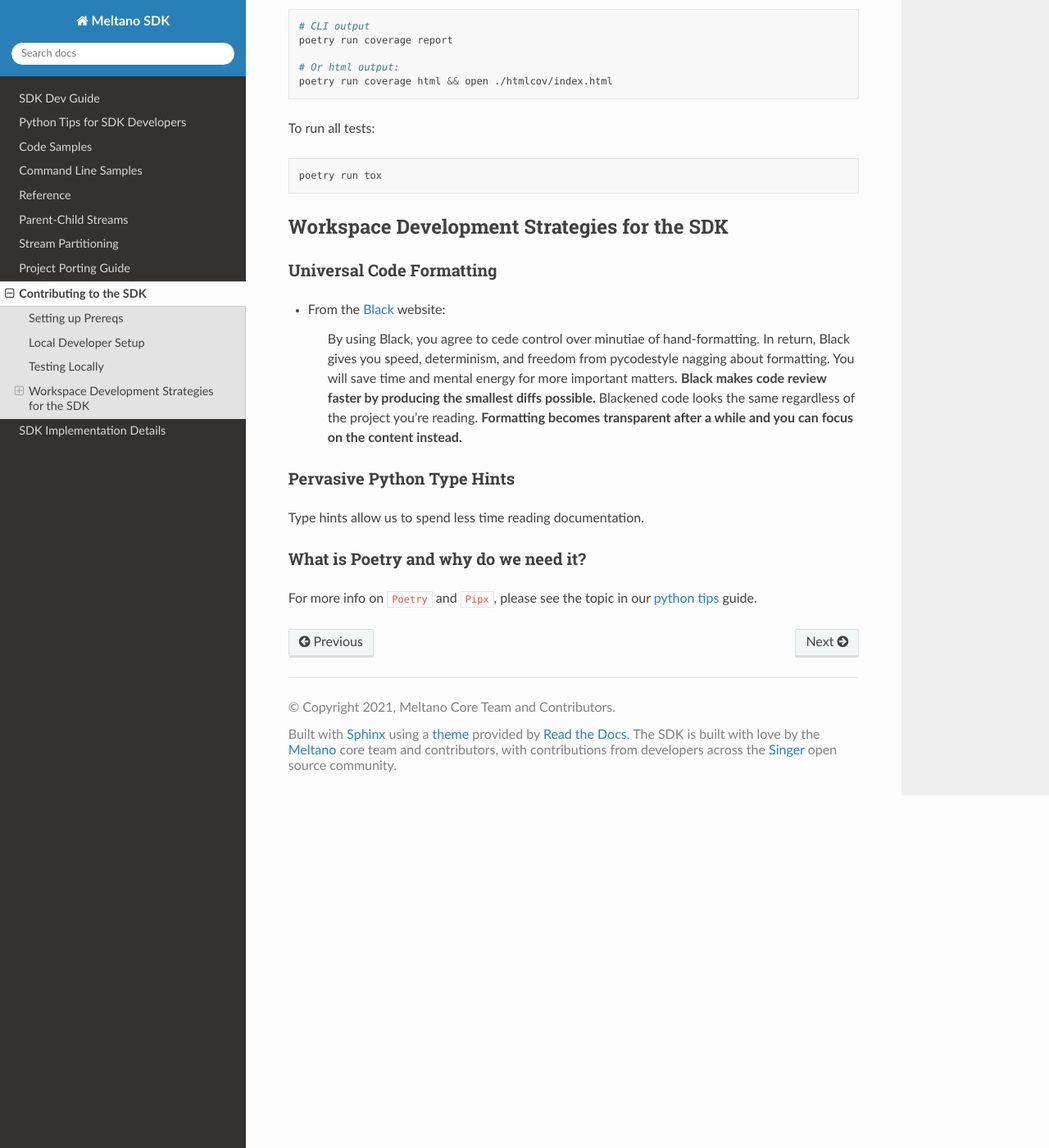
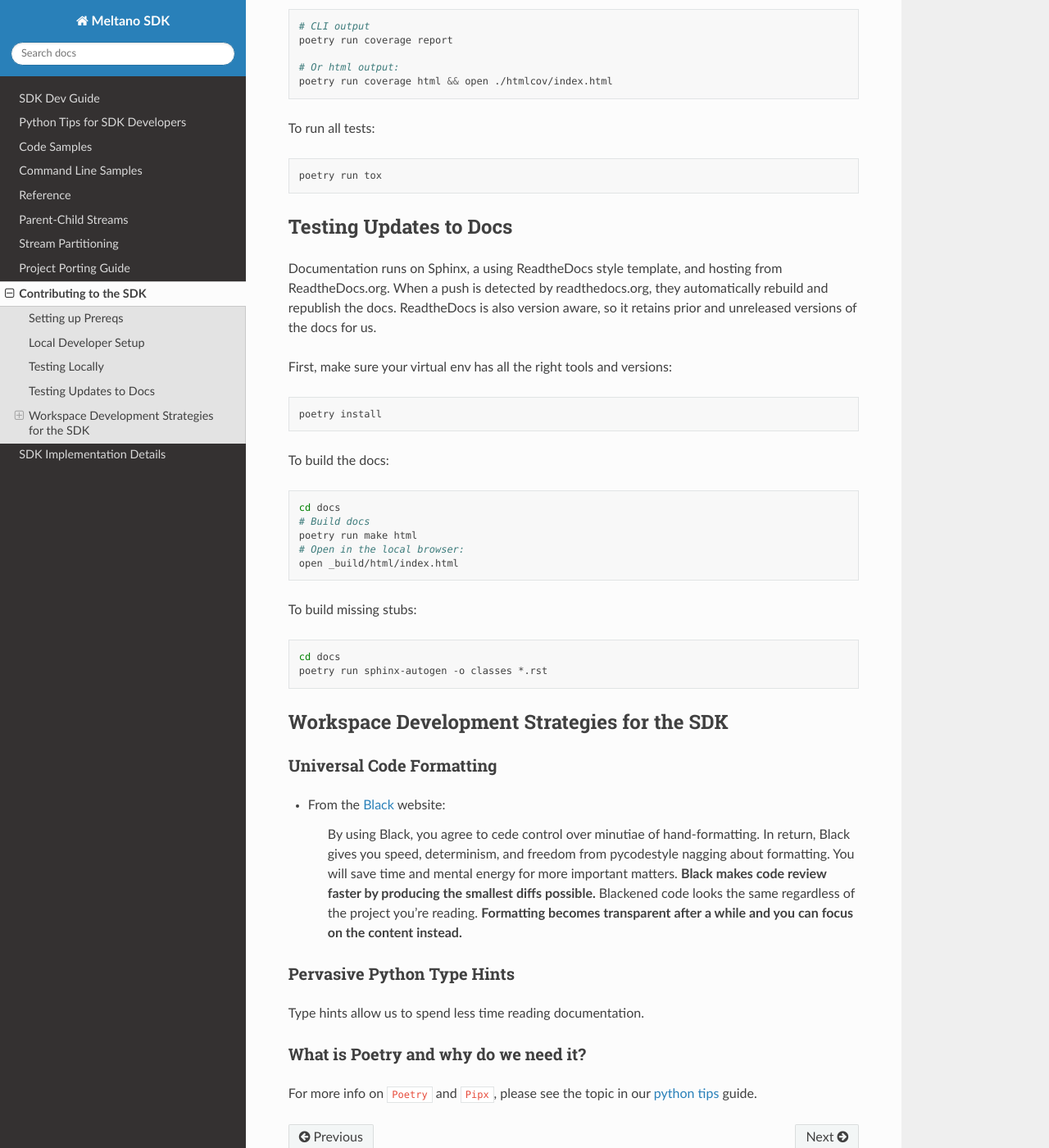
Before and after one commit to meltano/sdk, a Sphinx documentation site: the page built from docs/CONTRIBUTING.md, in a window 1280 px wide and 1400 px high, scrolled down 1366 px. Shown: the whole window at 82% size. Built offline with Sphinx 7.4.7 and the Read the Docs theme 2.0.0, drawn with Linux system fonts in a browser that asks for light colours.

Commit message:
add docs preview and build instructions to contributing doc

````diff
--- a/docs/CONTRIBUTING.md
+++ b/docs/CONTRIBUTING.md
@@ -72,6 +72,36 @@ To run all tests:
 poetry run tox
 ```
 
+## Testing Updates to Docs
+
+Documentation runs on Sphinx, a using ReadtheDocs style template, and hosting from
+ReadtheDocs.org. When a push is detected by readthedocs.org, they automatically rebuild
+and republish the docs. ReadtheDocs is also version aware, so it retains prior and unreleased
+versions of the docs for us.
+
+First, make sure your virtual env has all the right tools and versions:
+
+```bash
+poetry install
+```
+
+To build the docs:
+
+```bash
+cd docs
+# Build docs
+poetry run make html
+# Open in the local browser:
+open _build/html/index.html
+```
+
+To build missing stubs:
+
+```bash
+cd docs
+poetry run sphinx-autogen -o classes *.rst
+```
+
 ## Workspace Development Strategies for the SDK
 
 ### Universal Code Formatting
````
